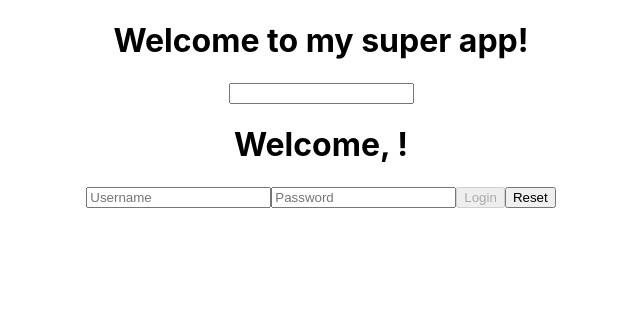
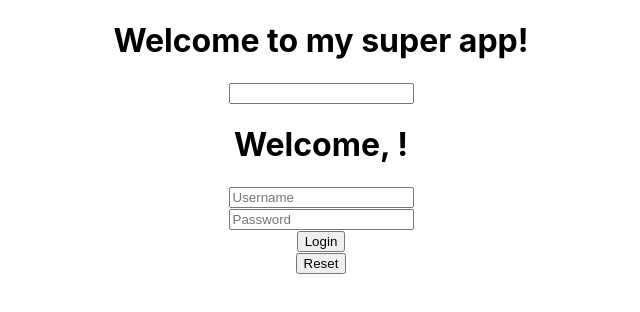
Before and after one commit to AlbertoNeira/react-exercises, a React (Create React App) app in the folder my-app/: page / in a window 1280 px wide. Shown: the top 312 px of the page, without its empty margins (319-959 px from the left). Built offline with nearby package versions, Linux system fonts and the light colour scheme.

Commit message:
Forms - `UncontrolledLogin` component

```diff
--- a/my-app/src/components/InteractiveWelcome.js
+++ b/my-app/src/components/InteractiveWelcome.js
@@ -1,5 +1,5 @@
 import React from 'react';
-import Login from './Login';
+import UncontrolledLogin from './UncontrolledLogin';
 
 class InteractiveWelcome extends React.Component {
   constructor(props) {
@@ -8,6 +8,10 @@ class InteractiveWelcome extends React.Component {
       name: ''
     };
   }
+  handleLogin = (credentials) => {
+    // Perform login logic using the provided credentials
+    console.log('Login:', credentials);
+  };
 
   handleInputChange = (event) => {
     this.setState({
@@ -30,7 +34,7 @@ class InteractiveWelcome extends React.Component {
           onChange={this.handleInputChange}
         />
         <Welcome name={this.state.name} />
-        <Login onReset={this.handleReset} />
+        <UncontrolledLogin onLogin={this.handleLogin} onReset={this.handleReset} />
       </div>
     );
   }
--- /dev/null
+++ b/my-app/src/components/UncontrolledLogin.js
@@ -0,0 +1,50 @@
+import React, { useState } from 'react';
+
+const UncontrolledLogin = ({ onLogin, onReset }) => {
+  const [username, setUsername] = useState('');
+  const [password, setPassword] = useState('');
+
+  const handleSubmit = (event) => {
+    event.preventDefault();
+
+    onLogin({ username, password });
+
+    setUsername('');
+    setPassword('');
+  };
+
+  const handleReset = (event) => {
+    event.preventDefault();
+
+    onReset();
+
+    setUsername('');
+    setPassword('');
+  };
+
+
+  return (
+    <div>
+      <form onSubmit={handleSubmit}>
+        <input
+          type="text"
+          value={username}
+          onChange={(e) => setUsername(e.target.value)}
+          placeholder="Username"
+        />
+        <br />
+        <input
+          type="password"
+          value={password}
+          onChange={(e) => setPassword(e.target.value)}
+          placeholder="Password"
+        />
+        <br />
+        <button type="submit">Login</button>
+      </form>
+      <button onClick={handleReset}>Reset</button>
+    </div>)
+
+}
+
+export default UncontrolledLogin;
```
